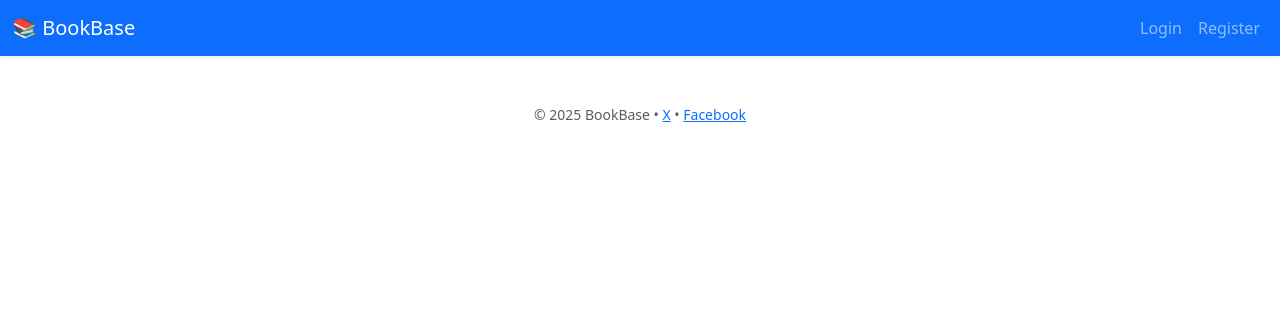
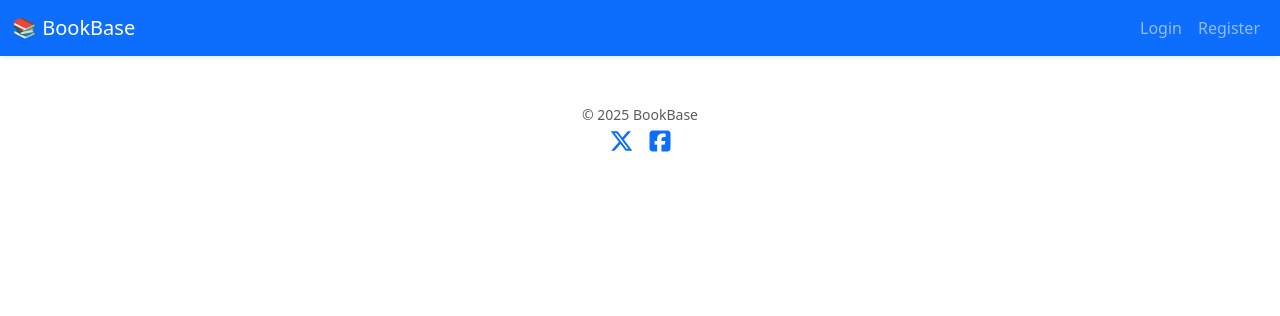
Before and after one commit to Oscar-Ivs/bookbase, a Django app: template templates/base.html in a window 1280 px wide. Shown: the top 316 px of the page. Run offline with Django 5.2, Linux system fonts and the light colour scheme; the template is opened without the code that fills it, so the values that code supplies are empty; parts of the project's set-up code (start-up, migrations or seed data) failed here and were passed over; some libraries are stand-ins or nearby versions.

Commit message:
feat: add full base layout with auth nav and social media footer

```diff
--- a/templates/base.html
+++ b/templates/base.html
@@ -2,25 +2,31 @@
 <html lang="en">
 <head>
   <meta charset="UTF-8">
-  <title>BookBase</title>
+  <title>{% block title %}BookBase{% endblock %}</title>
+
+  {% load static %}
   <meta name="viewport" content="width=device-width, initial-scale=1">
-  <!-- Bootstrap 5 -->
+
+  <!-- Bootstrap CSS -->
   <link href="https://cdn.jsdelivr.net/npm/bootstrap@5.3.0/dist/css/bootstrap.min.css" rel="stylesheet">
-  {% load static %}
+
+  <!-- Font Awesome (for social icons) -->
+  <script src="https://kit.fontawesome.com/a2e0b6f0db.js" crossorigin="anonymous"></script>
+
+  <link rel="stylesheet" href="{% static 'css/styles.css' %}">
   <link rel="icon" href="{% static 'favicon.ico' %}">
-  <link rel="stylesheet" href="{% static 'css/style.css' %}">
 </head>
+
 <body>
-
-  <!-- Navbar -->
+  <!-- 🔵 Navigation -->
   <nav class="navbar navbar-expand-lg navbar-dark bg-primary shadow-sm">
     <div class="container-fluid">
       <a class="navbar-brand" href="/">📚 BookBase</a>
       <button class="navbar-toggler" type="button" data-bs-toggle="collapse" data-bs-target="#navbarNav">
         <span class="navbar-toggler-icon"></span>
       </button>
-      <div class="collapse navbar-collapse" id="navbarNav">
-        <ul class="navbar-nav ms-auto">
+      <div class="collapse navbar-collapse justify-content-end" id="navbarNav">
+        <ul class="navbar-nav">
           {% if user.is_authenticated %}
             <li class="nav-item"><a class="nav-link" href="#">My Collection</a></li>
             <li class="nav-item"><a class="nav-link" href="#">Profile</a></li>
@@ -34,20 +40,26 @@
     </div>
   </nav>
 
-  <!-- Main Content -->
+  <!-- ⚪ Main content area -->
   <main class="container mt-5">
     {% block content %}{% endblock %}
   </main>
 
-  <!-- Footer -->
+  <!-- ⚫ Footer with social links -->
   <footer class="text-center mt-5 mb-3 text-muted small">
-    &copy; 2025 BookBase • <a href="#">X</a> • <a href="#">Facebook</a>
+    <p class="mb-1">© 2025 BookBase</p>
+    <div class="d-flex justify-content-center gap-3">
+      <a href="https://www.x.com" target="_blank" aria-label="Visit our X feed (opens in a new tab)" rel="noopener">
+        <i class="fa-brands fa-x-twitter fs-4"></i>
+      </a>
+      <a href="https://www.facebook.com" target="_blank" aria-label="Visit our Facebook page (opens in a new tab)" rel="noopener">
+        <i class="fa-brands fa-square-facebook fs-4"></i>
+      </a>
+    </div>
   </footer>
 
   <!-- Bootstrap JS -->
   <script src="https://cdn.jsdelivr.net/npm/bootstrap@5.3.0/dist/js/bootstrap.bundle.min.js"></script>
 </body>
 </html>
-<!-- This is the base template for the BookBase application. It includes a responsive navbar, main content area, and footer.
-     The navbar changes based on user authentication status, providing links to login, register, or access user-specific features.
-     Bootstrap is used for styling and layout. -->
+<!-- This is the base template for the BookBase application. It includes a responsive navigation bar, a main content area, and a footer with social media links. The navigation bar adapts based on user authentication status, showing options for login, registration, and user profile management. -->
```
